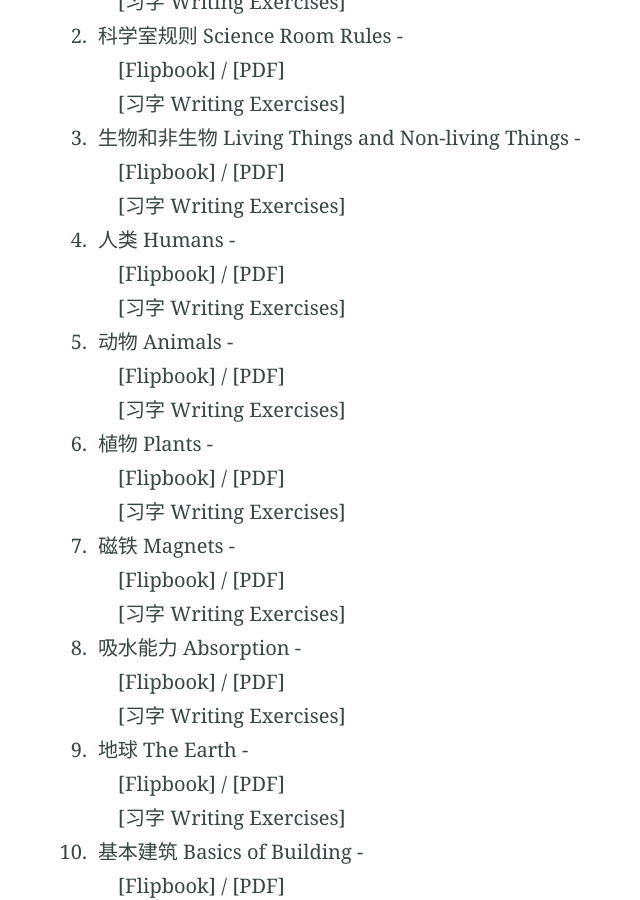
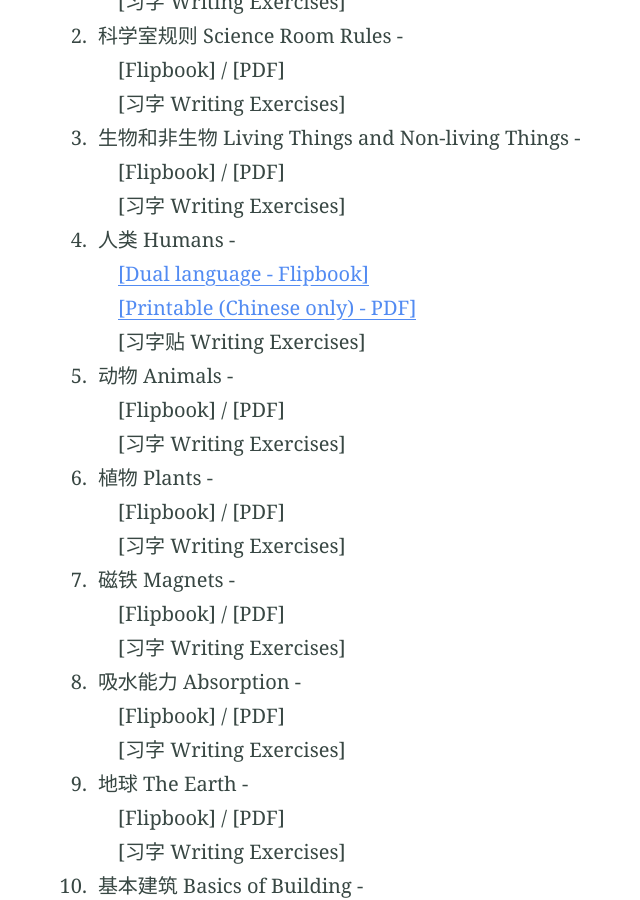
Before and after one commit to multilingual-malaysian/dlp_science, a Jekyll site: the page built from year1.md, in a window 1280 px wide and 900 px high, scrolled down 769 px. Shown: the whole window, without its empty margins (185-825 px from the left). Built offline with Jekyll 4.4.1, drawn with Linux system fonts in a browser that asks for light colours.

Commit message:
Update year1.md

```diff
--- a/year1.md
+++ b/year1.md
@@ -19,8 +19,9 @@
    &emsp;[Flipbook] / [PDF]<br />
    &emsp;[习字 Writing Exercises]
 4. 人类 Humans - <br />
-   &emsp;[Flipbook] / [PDF]<br />
-   &emsp;[习字 Writing Exercises]
+   &emsp;<a href="https://online.fliphtml5.com/pjnuy/owtu/" target="_blank">[Dual language - Flipbook]</a> <br />
+   &emsp;<a href="/dlp_science/doc/year1/sc_year1_chinese_chapter4.pdf" target="_blank">[Printable (Chinese only) - PDF]</a><br />
+   &emsp;[习字贴 Writing Exercises]
 5. 动物 Animals - <br />
    &emsp;[Flipbook] / [PDF]<br />
    &emsp;[习字 Writing Exercises]
```
